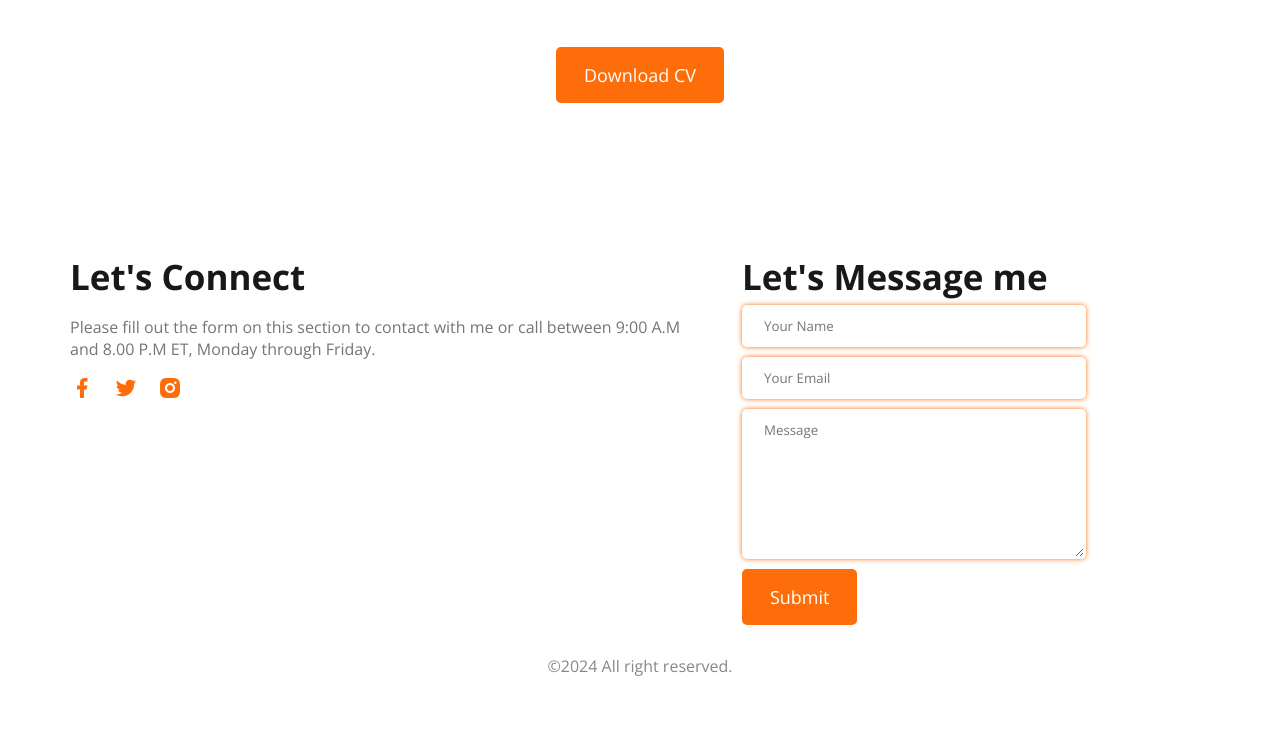
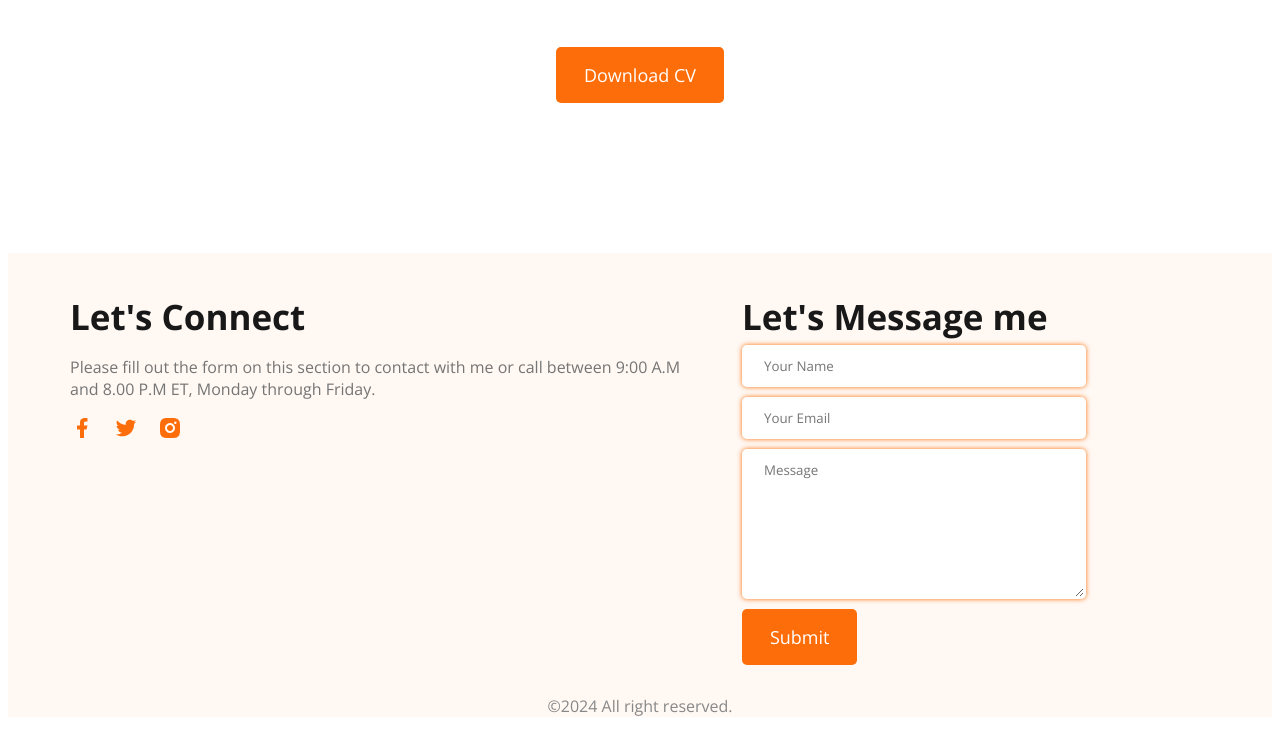
Before and after one commit to Az-Haris/developer-portfolio, a plain HTML site: page index.html in a window 1280 px wide. Shown: the part 2922-3655 px from the top of the page. Before the commit the page ends 3615 px from the top, so only its background shows below. Drawn offline with nearby package versions, Linux system fonts and the light colour scheme.

Commit message:
Updated footer style

```diff
--- a/index.html
+++ b/index.html
@@ -127,7 +127,9 @@
             </div>
             <button class="btn-primary">Download CV</button>
         </section>
+    </main>
 
+    <footer>
         <section class="contact">
             <div>
                 <h4 class="contact-title">Let's Connect</h4>
@@ -150,11 +152,9 @@
                 </form>
             </div>
         </section>
-
-
         <section class="copyright">
             <p>&copy;2024 All right reserved.</p>
         </section>
-    </main>
+    </footer>
 </body>
 </html>
--- a/style.css
+++ b/style.css
@@ -225,6 +225,7 @@ header{
     padding: 10px 20px;
     border: none;
     border-radius: 5px;
+    background-color: #fff;
     box-shadow: 0 0 5px #FD6E0A;
     outline: none;
     border: 2px solid white;
@@ -237,3 +238,7 @@ header{
     text-align: center;
     color: #888888;
 }
+footer{
+    background-color: #FFF8F3;
+    padding: 40px 0 0 0;
+}
```
